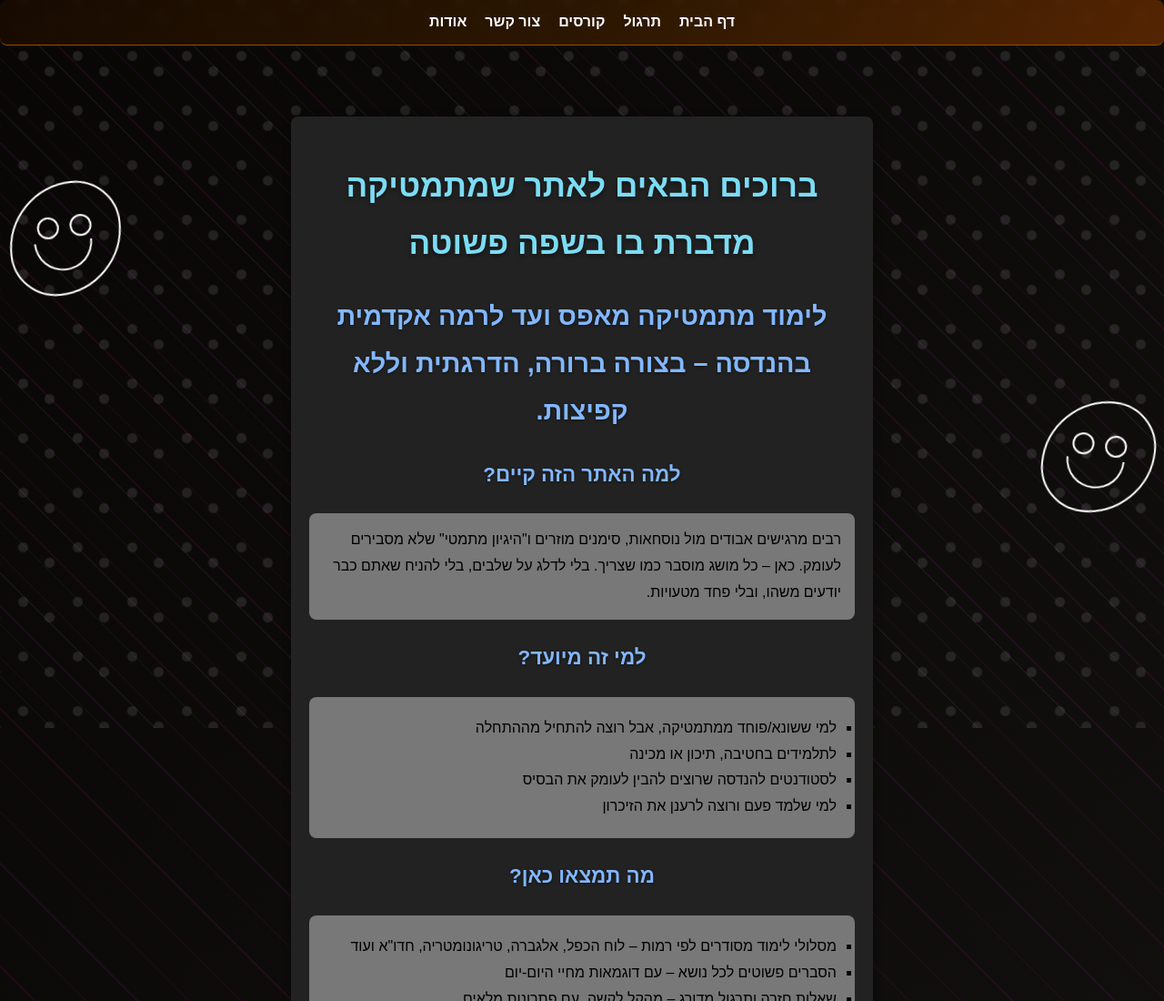
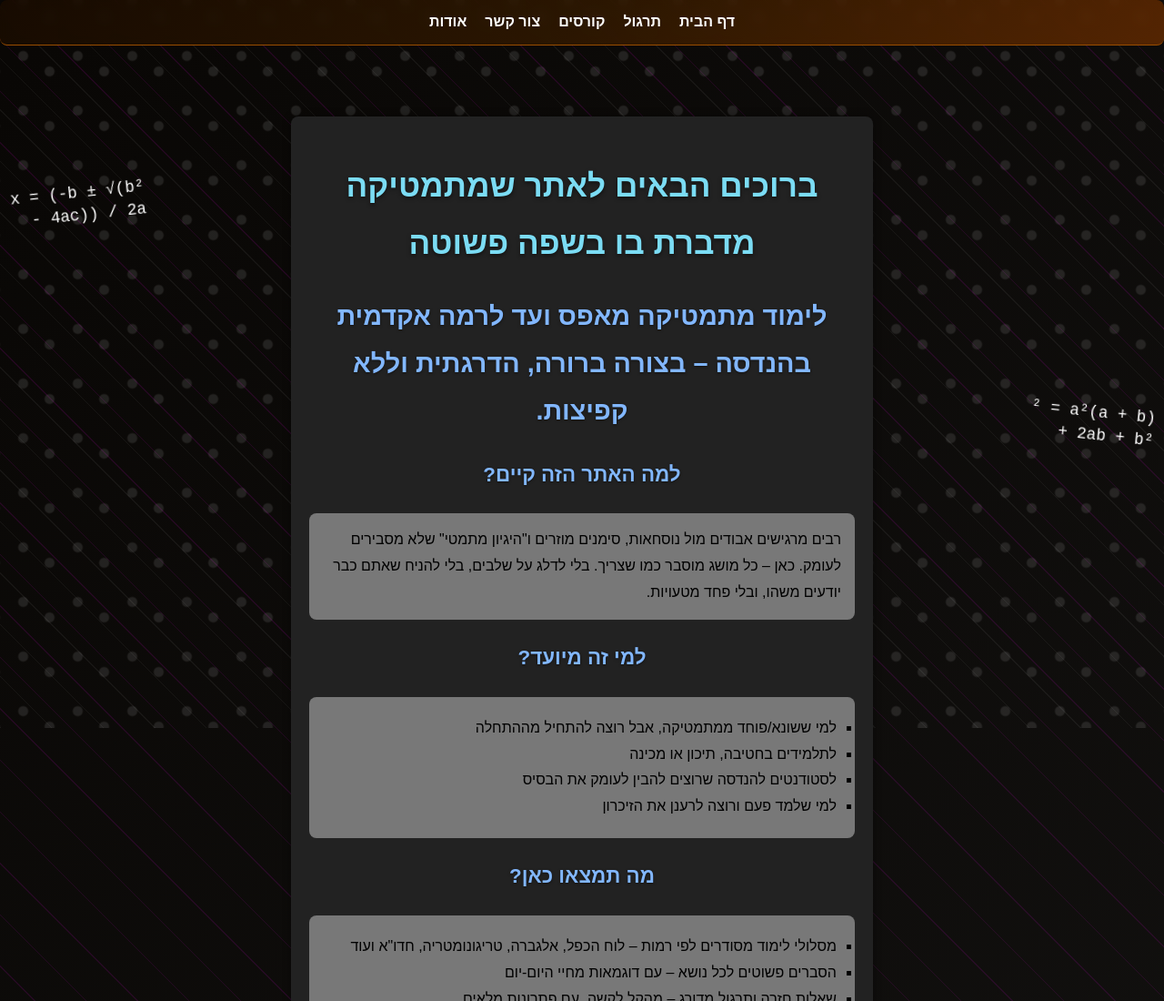
Before and after one commit to InvarGervi123/webmath, a plain HTML site: page index.html in a window 1280 px wide. Shown: the top 1100 px of the page at 91% size. Drawn offline with Linux system fonts and the light colour scheme.

Commit message:
Replace face drawings with math formulas

```diff
--- a/index.html
+++ b/index.html
@@ -18,16 +18,8 @@
         </ul>
 </nav>
 
-    <div class="face left-face">
-        <div class="eye left"></div>
-        <div class="eye right"></div>
-        <div class="mouth"></div>
-    </div>
-    <div class="face right-face">
-        <div class="eye left"></div>
-        <div class="eye right"></div>
-        <div class="mouth"></div>
-    </div>
+    <div class="formula left-formula">x = (-b ± √(b² - 4ac)) / 2a</div>
+    <div class="formula right-formula">(a + b)² = a² + 2ab + b²</div>
 
     <div class="container">
     <h1>ברוכים הבאים לאתר שמתמטיקה מדברת בו בשפה פשוטה</h1>
--- a/style.css
+++ b/style.css
@@ -238,37 +238,16 @@ footer {
   box-shadow: 0 0 10px rgba(0, 0, 0, 0.4);
 }
 
-.face {
+.formula {
   position: fixed;
-  width: 120px;
-  height: 120px;
-  border: 2px solid #fff;
-  border-radius: 60% 40% 60% 40%;
+  width: 150px;
+  font-size: 1.1em;
+  color: #fff;
+  font-family: "Courier New", monospace;
+  line-height: 1.4;
   pointer-events: none;
   z-index: -1;
 }
 
-.face .eye {
-  position: absolute;
-  width: 20px;
-  height: 20px;
-  border: 2px solid #fff;
-  border-radius: 50%;
-}
-
-.face .eye.left { top: 35px; left: 30px; }
-.face .eye.right { top: 35px; right: 30px; }
-
-.face .mouth {
-  position: absolute;
-  bottom: 25px;
-  left: 25px;
-  width: 60px;
-  height: 30px;
-  border: 2px solid #fff;
-  border-top: none;
-  border-radius: 0 0 40px 40px;
-}
-
-.left-face { top: 25%; left: 10px; transform: rotate(-6deg); }
-.right-face { top: 55%; right: 10px; transform: rotate(6deg); }
+.left-formula { top: 25%; left: 10px; transform: rotate(-6deg); }
+.right-formula { top: 55%; right: 10px; transform: rotate(6deg); text-align: right; }
```
Also changed, not shown: about.html (+2 -10 lines), contact.html (+2 -10 lines), courses.html (+2 -10 lines), practice.html (+2 -10 lines).
